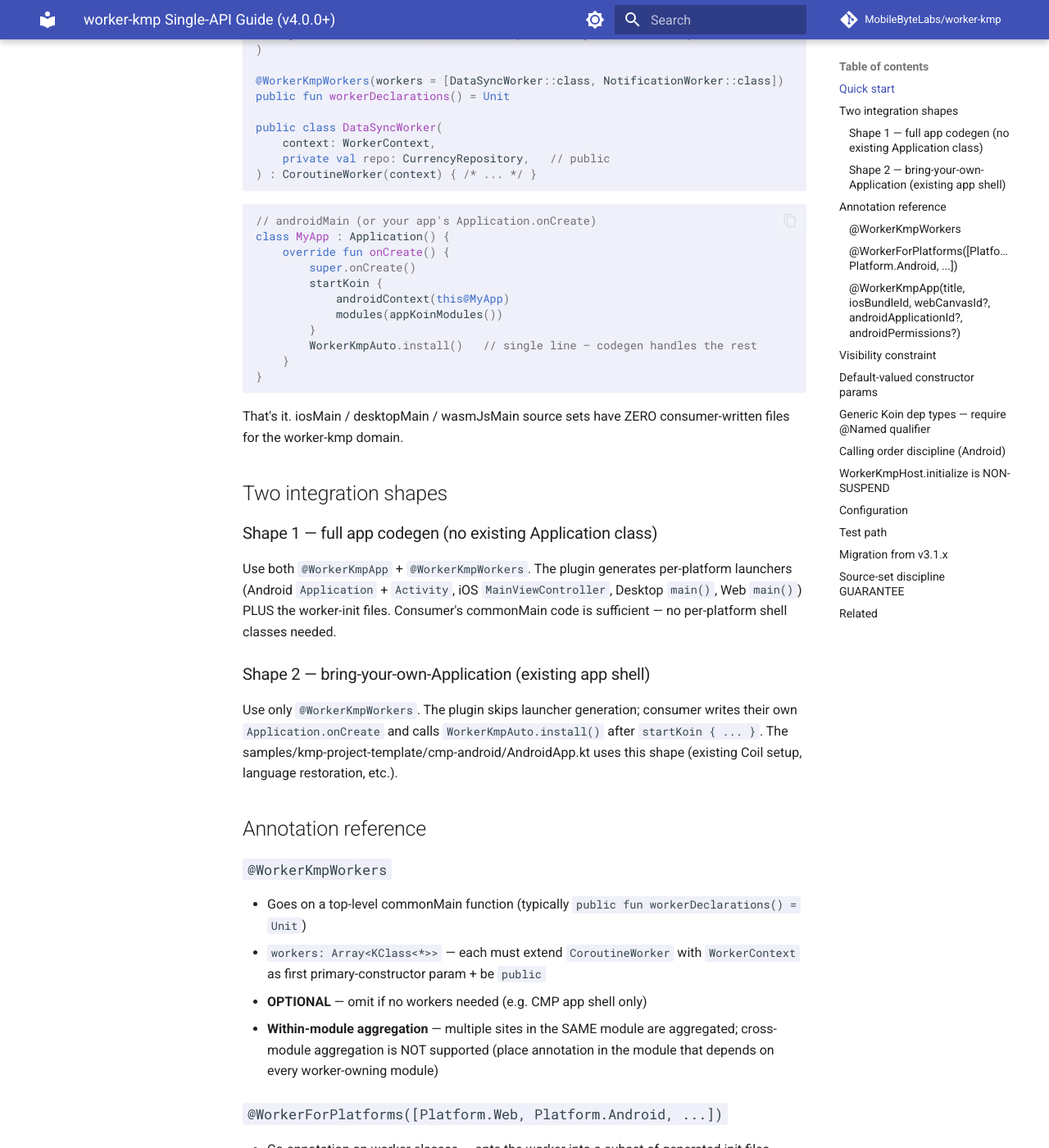
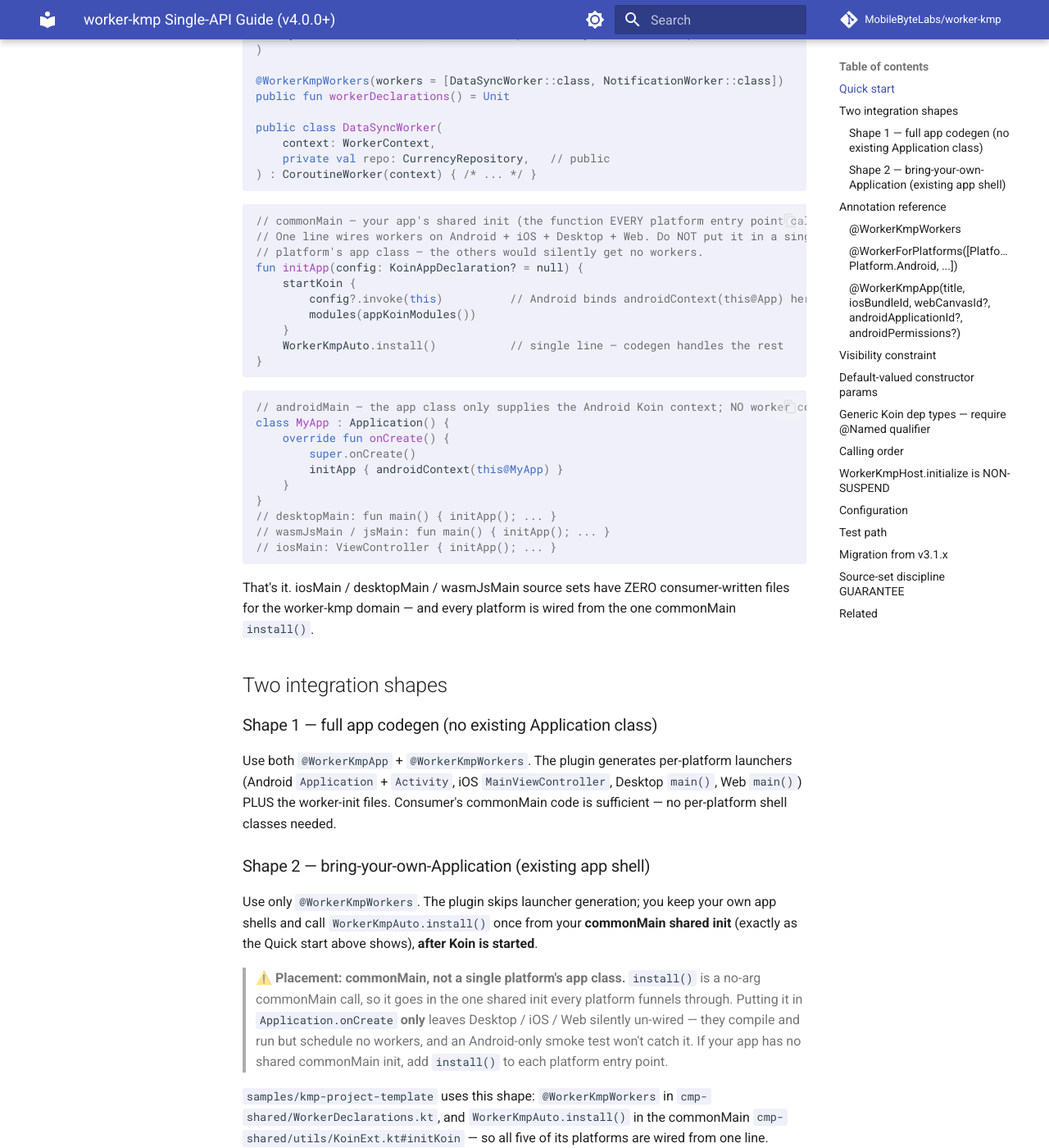
Before and after one commit to MobileByteLabs/worker-kmp, an MkDocs documentation site: the page built from docs/wiki/single-api-guide.md, in a window 1280 px wide and 1400 px high, scrolled down 530 px. Shown: the whole window at 82% size. Built offline with MkDocs 1.6.1 and Material for MkDocs 9.7.7, drawn with Linux system fonts in a browser that asks for light colours; comment, search, counter and statistics services are not loaded; some of the changed text lies outside the part shown.

Commit message:
docs(single-api): fix Shape 2 to show commonMain install placement, not Application.onCreate
The single-api-guide's Quick start showed WorkerKmpAuto.install() inside Android
Application.onCreate while the guide header claimed "100% commonMain" — a
self-contradiction that leads consumers to wire workers Android-only. In a
multiplatform app whose platforms funnel through a shared commonMain init, that
leaves Desktop / iOS / Web silently un-wired (they compile and run but schedule
no workers; an Android-only smoke test won't catch it).

- Quick start now shows install() in a commonMain shared init (initApp) with each
  platform entry point calling it; the Android app class only supplies the Koin
  androidContext.
- Shape 2 warning tightened (no redundant code block).
- "Calling order" + "NON-SUSPEND" sections made platform-neutral (shared init, not
  Application.onCreate).

Guide is now internally consistent (235 → 222 lines). This is a documentation fix
only — no API change.

````diff
--- a/docs/wiki/single-api-guide.md
+++ b/docs/wiki/single-api-guide.md
@@ -28,21 +28,33 @@ public class DataSyncWorker(
 ```
 
 ```kotlin
-// androidMain (or your app's Application.onCreate)
+// commonMain — your app's shared init (the function EVERY platform entry point calls).
+// One line wires workers on Android + iOS + Desktop + Web. Do NOT put it in a single
+// platform's app class — the others would silently get no workers.
+fun initApp(config: KoinAppDeclaration? = null) {
+    startKoin {
+        config?.invoke(this)          // Android binds androidContext(this@App) here
+        modules(appKoinModules())
+    }
+    WorkerKmpAuto.install()           // single line — codegen handles the rest
+}
+```
+
+```kotlin
+// androidMain — the app class only supplies the Android Koin context; NO worker code:
 class MyApp : Application() {
     override fun onCreate() {
         super.onCreate()
-        startKoin {
-            androidContext(this@MyApp)
-            modules(appKoinModules())
-        }
-        WorkerKmpAuto.install()   // single line — codegen handles the rest
+        initApp { androidContext(this@MyApp) }
     }
 }
+// desktopMain: fun main() { initApp(); ... }
+// wasmJsMain / jsMain: fun main() { initApp(); ... }
+// iosMain: ViewController { initApp(); ... }
 ```
 
 That's it. iosMain / desktopMain / wasmJsMain source sets have ZERO consumer-written files
-for the worker-kmp domain.
+for the worker-kmp domain — and every platform is wired from the one commonMain `install()`.
 
 ## Two integration shapes
 
@@ -55,10 +67,19 @@ classes needed.
 
 ### Shape 2 — bring-your-own-Application (existing app shell)
 
-Use only `@WorkerKmpWorkers`. The plugin skips launcher generation; consumer writes their own
-`Application.onCreate` and calls `WorkerKmpAuto.install()` after `startKoin { ... }`. The
-samples/kmp-project-template/cmp-android/AndroidApp.kt uses this shape (existing Coil setup,
-language restoration, etc.).
+Use only `@WorkerKmpWorkers`. The plugin skips launcher generation; you keep your own app
+shells and call `WorkerKmpAuto.install()` once from your **commonMain shared init** (exactly as
+the Quick start above shows), **after Koin is started**.
+
+> **⚠️ Placement: commonMain, not a single platform's app class.** `install()` is a no-arg
+> commonMain call, so it goes in the one shared init every platform funnels through. Putting it
+> in `Application.onCreate` **only** leaves Desktop / iOS / Web silently un-wired — they compile
+> and run but schedule no workers, and an Android-only smoke test won't catch it. If your app
+> has no shared commonMain init, add `install()` to each platform entry point.
+
+`samples/kmp-project-template` uses this shape: `@WorkerKmpWorkers` in
+`cmp-shared/WorkerDeclarations.kt`, and `WorkerKmpAuto.install()` in the commonMain
+`cmp-shared/utils/KoinExt.kt#initKoin` — so all five of its platforms are wired from one line.
 
 ## Annotation reference
 
@@ -117,18 +138,19 @@ public class GenericWorker(
 single<Store<String, ExchangeRates>>(named("exchange-rates")) { ... }
 ```
 
-## Calling order discipline (Android)
+## Calling order
 
-`startKoin { androidContext(this) }` MUST run BEFORE `WorkerKmpAuto.install()` — the Android
-actual reads `Context` from the `androidContext()` binding. If called in wrong order, the
-shim throws `IllegalStateException` with a clear message pointing at the fix.
+`startKoin { … }` MUST complete BEFORE `WorkerKmpAuto.install()` — placing `install()` at the
+end of your shared init (after the `startKoin` block) satisfies this on every platform. On
+Android the actual additionally reads `Context` from the `androidContext()` binding, so bind it
+inside your `startKoin` config. Wrong order → the shim throws `IllegalStateException` with a
+clear fix message.
 
 ## `WorkerKmpHost.initialize` is NON-SUSPEND
 
-Pure setup state — safe to call from `Application.onCreate` without `runBlocking` (eliminated
-ANR risk vs v3.1.x's hypothetical suspend approach). No first-sync is enqueued — that's
-consumer's responsibility after `WorkerKmpAuto.install()` returns (e.g.
-`get<WorkManager>().enqueueUniqueWork(...)` from your own bootstrap code).
+Pure setup state — safe to call from your shared init without `runBlocking` (no ANR risk). No
+first-sync is enqueued — that's the consumer's responsibility after `WorkerKmpAuto.install()`
+returns (e.g. `get<WorkManager>().enqueueUniqueWork(...)` from your bootstrap code).
 
 ## Configuration
 
````
